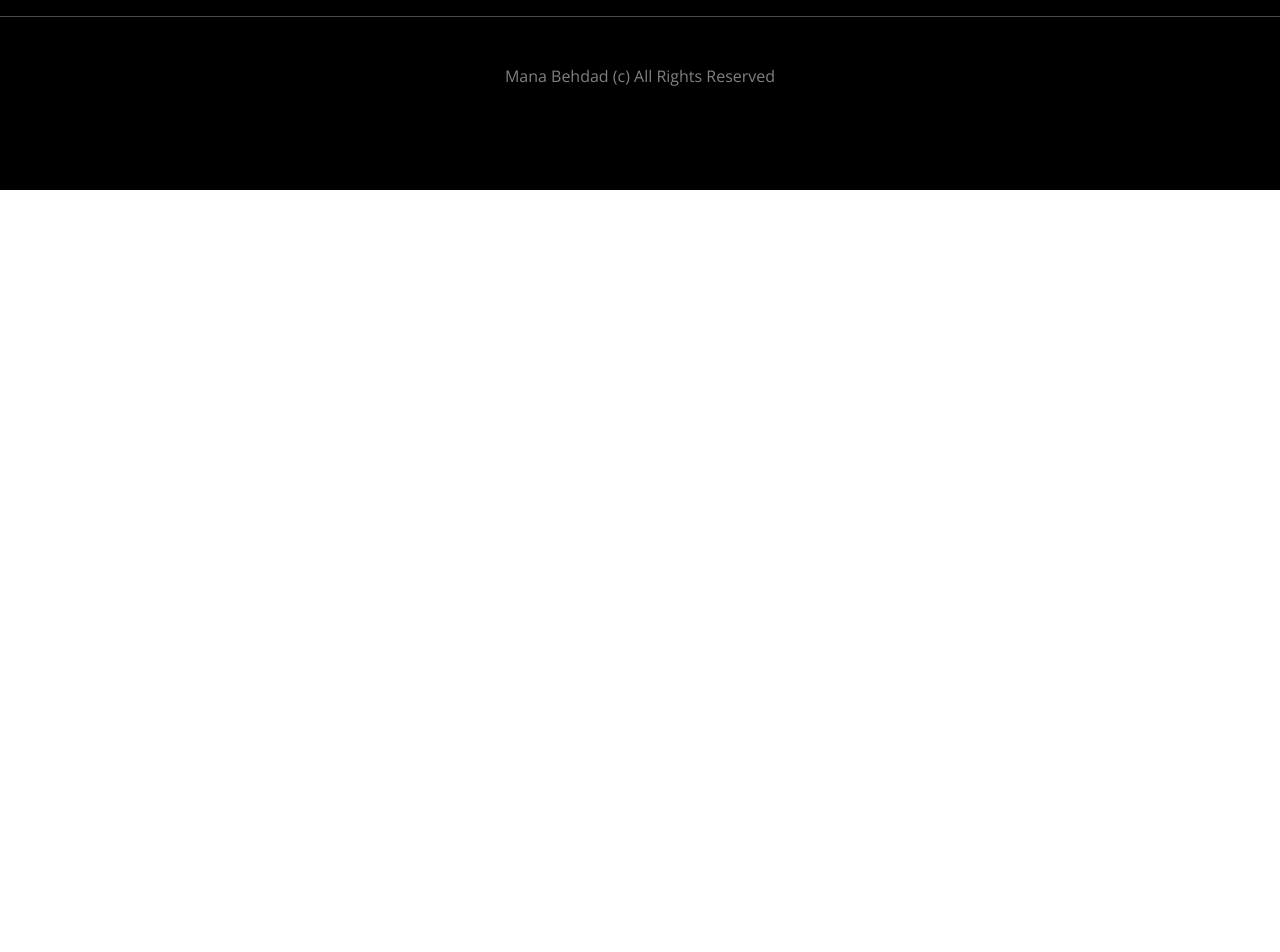
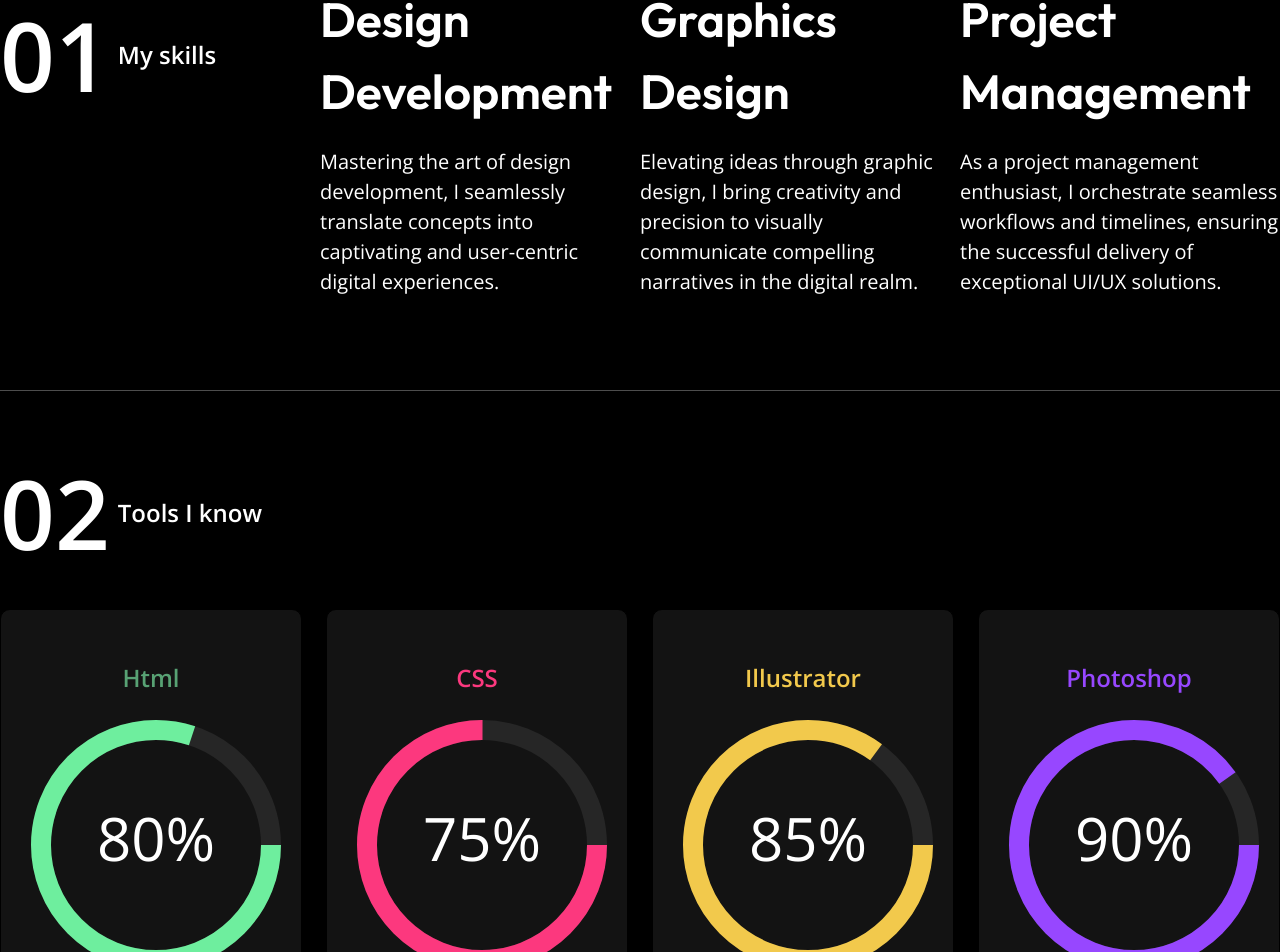
Before and after one commit to MamtazDev/mana-behdad-portfolio, a React (Vite) app: page /skills in a window 1280 px wide. Shown: the part 1220-2172 px from the top of the page. Before the commit the page ends 1410 px from the top, so only its background shows below. Built offline with nearby package versions, Linux system fonts and the light colour scheme.

Commit message:
tools page added

```diff
--- a/package.json
+++ b/package.json
@@ -12,6 +12,7 @@
   "dependencies": {
     "flowbite": "^2.2.1",
     "react": "^18.2.0",
+    "react-circular-progressbar": "^2.1.0",
     "react-dom": "^18.2.0",
     "react-router-dom": "^6.21.3"
   },
--- /dev/null
+++ b/src/components/Skills/AllSkills.jsx
@@ -0,0 +1,40 @@
+import React from 'react'
+
+const AllSkills = () => {
+    return (
+        <>
+            <div className='text-white'>
+                <div className="max-w-screen-xl mx-auto mb-[50px]">
+                    <div className='h-[1px] bg-[#FFFFFF4D]'></div>
+                    <div className="grid grid-cols-12 py-[93px]">
+                        <div className="col-span-12 lg:col-span-3">
+                            <div className="flex gap-[8px] items-center ">
+                                <h1 className='text-[96px] font-semibold font-sans'>01</h1>
+                                <p className='text-[24px] font-sans font-semibold'>My skills</p>
+                            </div>
+                        </div>
+                        <div className="col-span-12 lg:col-span-3">
+                            <h1 className='text-[48px] font-outfit font-semibold mb-[20px] '>Design Development</h1>
+                            <p className='text-[20px] font-sans font-normal '>Mastering the art of design development, I seamlessly translate concepts into <br /> captivating and user-centric <br /> digital experiences.</p>
+
+                        </div>
+                        <div className="col-span-12 lg:col-span-3">
+                            <h1 className='text-[48px] font-outfit font-semibold mb-[20px] '>Graphics
+                                Design</h1>
+                            <p className='text-[20px] font-sans font-normal '>Elevating ideas through graphic design, I bring creativity and precision to visually <br />communicate compelling narratives in the digital realm.</p>
+
+                        </div>
+                        <div className="col-span-12 lg:col-span-3">
+                            <h1 className='text-[48px] font-outfit font-semibold mb-[20px] '>Project Management</h1>
+                            <p className='text-[20px] font-sans font-normal'>As a project management enthusiast, I orchestrate seamless workflows and timelines, ensuring the successful delivery of exceptional UI/UX solutions.</p>
+
+                        </div>
+                    </div>
+                <div className='h-[1px] bg-[#FFFFFF4D]'></div>
+            </div>
+        </div>
+        </>
+    )
+}
+
+export default AllSkills
--- /dev/null
+++ b/src/components/Skills/Tools.jsx
@@ -0,0 +1,107 @@
+import React from 'react';
+import { CircularProgressbar, buildStyles } from 'react-circular-progressbar';
+import 'react-circular-progressbar/dist/styles.css';
+
+const Tools = () => {
+    const percentage = 80;
+
+    return (
+        <>
+            <div className="max-w-screen-xl mx-auto mb-[120px]">
+                <div className="text-white flex gap-[8px] items-center mb-[24px]">
+                    <h1 className='text-[96px] font-semibold font-sans'>02</h1>
+                    <p className='text-[24px] font-sans font-semibold'>Tools I know</p>
+                </div>
+                <div className='grid grid-cols-12 gap-[24px]'>
+                    <div className="col-span-12 lg:col-span-3">
+                        <div className='rounded-[10px] bg-[#131313] border border-[#000] shadow-tools py-[50px] px-[30px] '>
+                            <p className='text-[#58A274] text-[24px]  font-semibold font-sans mb-[24px]  text-center'>Html</p>
+                            <div className='w-[250px]  h-[248px] '>
+                                <CircularProgressbar
+                                    styles={buildStyles({
+                                        rotation: 0.25,
+                                        strokeLinecap: 'butt',
+                                        textSize: '24px',
+                                        pathTransitionDuration: 0.5,
+                                        pathColor: `#6EEE9E`,
+                                        trailColor: `#262626`,
+                                        textColor: 'white',
+
+                                    })}
+                                    value={`${80}`}
+                                    text={`80%`}
+                                />
+                            </div>
+                        </div>
+                    </div>
+                    <div className="col-span-12 lg:col-span-3">
+                        <div className='rounded-[10px] bg-[#131313] border border-[#000] shadow-tools py-[50px] px-[30px] '>
+                            <p className='text-[#FC387E] text-[24px]  font-semibold font-sans mb-[24px]  text-center'>CSS</p>
+                            <div className='w-[250px]  h-[248px] '>
+                                <CircularProgressbar
+                                    styles={buildStyles({
+                                        rotation: 0.25,
+                                        strokeLinecap: 'butt',
+                                        textSize: '24px',
+                                        pathTransitionDuration: 0.5,
+                                        pathColor: `#FC387E`,
+                                        trailColor: `#262626`,
+                                        textColor: 'white',
+
+                                    })}
+                                    value={`${75}`}
+                                    text={`75%`}
+                                />
+                            </div>
+                        </div>
+                    </div>
+                    <div className="col-span-12 lg:col-span-3">
+                        <div className='rounded-[10px] bg-[#131313] border border-[#000] shadow-tools py-[50px] px-[30px] '>
+                            <p className='text-[#F2C94C] text-[24px]  font-semibold font-sans mb-[24px]  text-center'>Illustrator</p>
+                            <div className='w-[250px]  h-[248px] '>
+                                <CircularProgressbar
+                                    styles={buildStyles({
+                                        rotation: 0.25,
+                                        strokeLinecap: 'butt',
+                                        textSize: '24px',
+                                        pathTransitionDuration: 0.5,
+                                        pathColor: `#F2C94C`,
+                                        trailColor: `#262626`,
+                                        textColor: 'white',
+
+                                    })}
+                                    value={`${85}`}
+                                    text={`85%`}
+                                />
+                            </div>
+                        </div>
+                    </div>
+                    <div className="col-span-12 lg:col-span-3">
+                        <div className='rounded-[10px] bg-[#131313] border border-[#000] shadow-tools py-[50px] px-[30px] '>
+                            <p className='text-[#9747FF] text-[24px]  font-semibold font-sans mb-[24px]  text-center'>Photoshop</p>
+                            <div className='w-[250px]  h-[248px] '>
+                                <CircularProgressbar
+                                    styles={buildStyles({
+                                        rotation: 0.25,
+                                        strokeLinecap: 'butt',
+                                        textSize: '24px',
+                                        pathTransitionDuration: 0.5,
+                                        pathColor: `#9747FF`,
+                                        trailColor: `#262626`,
+                                        textColor: 'white',
+
+                                    })}
+                                    value={`${90}`}
+                                    text={`90%`}
+                                />
+                            </div>
+                        </div>
+                    </div>
+
+                </div>
+            </div>
+        </>
+    )
+}
+
+export default Tools
--- a/src/pages/CaseStudy/FirstCaseStudy.jsx
+++ b/src/pages/CaseStudy/FirstCaseStudy.jsx
@@ -3,9 +3,9 @@ import FirstCases from '../../components/CaeStudy1/FirstCases'
 
 const FirstCaseStudy = () => {
     return (
-        <div className=''>
+        <>
             <FirstCases />
-        </div>
+        </>
     )
 }
 
--- a/src/pages/Skills/Skills.jsx
+++ b/src/pages/Skills/Skills.jsx
@@ -1,10 +1,14 @@
 import React from 'react'
 import SkillBanner from '../../components/Skills/SkillBanner'
+import AllSkills from '../../components/Skills/AllSkills'
+import Tools from '../../components/Skills/Tools'
 
 const Skills = () => {
     return (
         <>
             <SkillBanner />
+            <AllSkills />
+            <Tools />
         </>
     )
 }
--- a/tailwind.config.js
+++ b/tailwind.config.js
@@ -11,6 +11,9 @@ export default {
         outfit: ['Outfit', 'sans-serif'],
         Oswald: ['Oswald', 'sans-serif'],
       },
+      boxShadow: {
+        tools: '0px 10px 10px -5px rgba(0, 0, 0, 0.04), 0px 20px 25px -5px rgba(0, 0, 0, 0.10)'
+      }
     },
   },
   plugins: [
```
Also changed, not shown: 1 other file (tests, documents, lock files or other folders).
